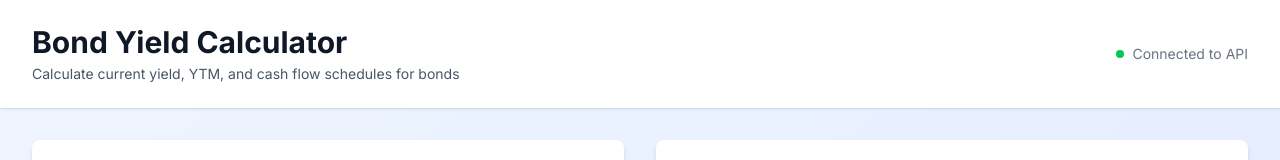
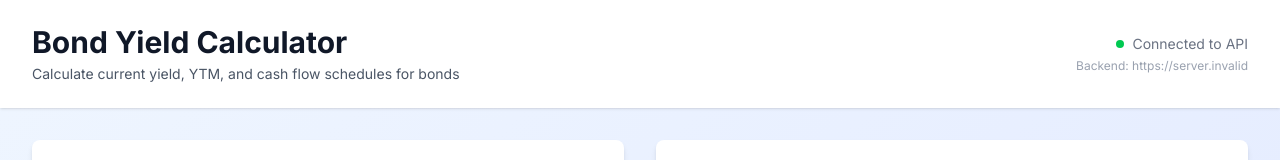
Before and after one commit to MohamedIjlal27/bond-yield-calculator-frontend, a Next.js app: page / in a window 1280 px wide. Shown: the top 160 px of the page. Built offline with nearby package versions, Linux system fonts and the light colour scheme; no server answers.

Commit message:
Add API URL visibility and client-side logging
- Display backend URL in page header
- Add console logs in BondCalculator component
- Help users verify which backend is being used

```diff
--- a/src/app/page.tsx
+++ b/src/app/page.tsx
@@ -31,12 +31,17 @@ export default function Home() {
               </p>
             </div>
             <div className="hidden sm:block">
+              <div className="flex flex-col items-end space-y-1">
                 <div className="flex items-center space-x-2 text-sm text-gray-500">
                   <span
                     className="w-2 h-2 bg-green-500 rounded-full"
                     aria-label="Status indicator"
                   ></span>
                   <span>Connected to API</span>
+                </div>
+                <div className="text-xs text-gray-400">
+                  Backend: {process.env.NEXT_PUBLIC_API_BASE_URL || "https://bond-yield-calculator-backend.vercel.app"}
+                </div>
               </div>
             </div>
           </div>
--- a/src/components/BondCalculator.tsx
+++ b/src/components/BondCalculator.tsx
@@ -15,7 +15,12 @@ export default function BondCalculator() {
   const handleCalculate = async (data: BondInputs) => {
     startTransition(async () => {
       try {
+        console.log("🚀 Calling backend API via Server Action...");
+        console.log("Input data:", data);
+
         const result = await calculateBondAction(data);
+
+        console.log("✅ Received response from Server Action");
 
         if (result.success) {
           setResults(result.data);
```
Lines whose indentation alone changed are shown as unchanged.
